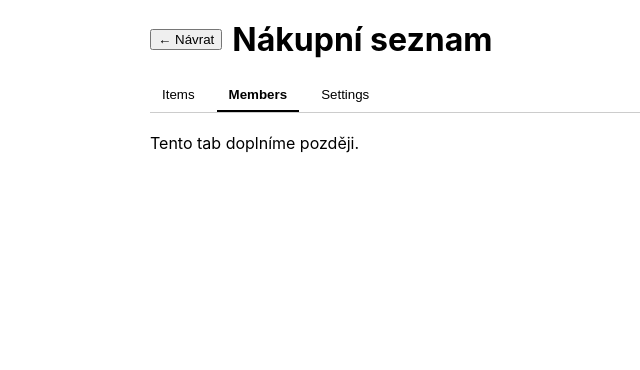
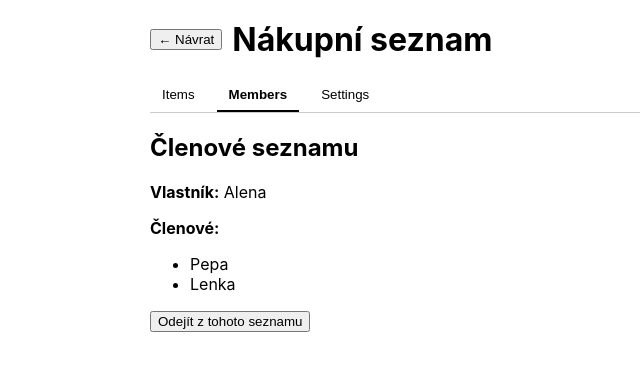
Before and after one commit to Jakub-Karal/fe-ukol-2, a React (Create React App) app: page / in a window 1280 px wide. Both pictures are taken after a click on the button "Members". Shown: the top 370 px of the page, without its empty margins (90-730 px from the left). Built offline with nearby package versions, Linux system fonts and the light colour scheme.

Commit message:
Members and Settings tabs

```diff
--- /dev/null
+++ b/src/components/ShoppingListDetail/MembersTab.jsx
@@ -0,0 +1,63 @@
+function MembersTab({
+  owner,
+  members,
+  currentUser,
+  isOwner,
+  newMemberName,
+  onNewMemberNameChange,
+  onAddMember,
+  onRemoveMember,
+  onLeaveList,
+}) {
+  const isMember = members.some((m) => m.id === currentUser.id);
+
+  return (
+    <div>
+      <h2>Členové seznamu</h2>
+
+      <p>
+        <strong>Vlastník:</strong> {owner.name}
+      </p>
+
+      <p>
+        <strong>Členové:</strong>
+      </p>
+      {members.length === 0 ? (
+        <p>Žádní členové.</p>
+      ) : (
+        <ul>
+          {members.map((member) => (
+            <li key={member.id}>
+              {member.name}{" "}
+              {isOwner && (
+                <button onClick={() => onRemoveMember(member.id)}>
+                  Odebrat
+                </button>
+              )}
+            </li>
+          ))}
+        </ul>
+      )}
+
+      {isOwner && (
+        <div style={{ marginTop: 10 }}>
+          <input
+            type="text"
+            placeholder="Jméno nového člena"
+            value={newMemberName}
+            onChange={(e) => onNewMemberNameChange(e.target.value)}
+          />
+          <button onClick={onAddMember}>Přidat člena</button>
+        </div>
+      )}
+
+      {!isOwner && isMember && (
+        <div style={{ marginTop: 10 }}>
+          <button onClick={onLeaveList}>Odejít z tohoto seznamu</button>
+        </div>
+      )}
+    </div>
+  );
+}
+
+export default MembersTab;
--- /dev/null
+++ b/src/components/ShoppingListDetail/SettingsTab.jsx
@@ -0,0 +1,32 @@
+function SettingsTab({
+  listName,
+  editedName,
+  onEditedNameChange,
+  onSaveName,
+  isOwner,
+}) {
+  return (
+    <div>
+      <h2>Nastavení</h2>
+
+      <p>
+        Aktuální název: <strong>{listName}</strong>
+      </p>
+
+      {isOwner ? (
+        <div style={{ marginTop: 10 }}>
+          <input
+            type="text"
+            value={editedName}
+            onChange={(e) => onEditedNameChange(e.target.value)}
+          />
+          <button onClick={onSaveName}>Uložit nový název</button>
+        </div>
+      ) : (
+        <p>Tento název může měnit pouze vlastník.</p>
+      )}
+    </div>
+  );
+}
+
+export default SettingsTab;
--- a/src/components/ShoppingListDetail/ShoppingListDetail.jsx
+++ b/src/components/ShoppingListDetail/ShoppingListDetail.jsx
@@ -1,6 +1,8 @@
 import { useState } from "react";
 import Tabs from "./Tabs";
 import ItemsTab from "./ItemsTab";
+import MembersTab from "./MembersTab";
+import SettingsTab from "./SettingsTab";
 
 function ShoppingListDetail({ initialData, currentUser }) {
   const [list, setList] = useState(initialData);
@@ -8,8 +10,12 @@ function ShoppingListDetail({ initialData, currentUser }) {
   const [showDone, setShowDone] = useState(false);
   const [searchTerm, setSearchTerm] = useState("");
   const [newItem, setNewItem] = useState("");
+  const [newMemberName, setNewMemberName] = useState("");
+  const [editedName, setEditedName] = useState(list.name);
 
-  // položky
+  const isOwner = currentUser.id === list.owner.id;
+
+  // --- položky ---
   const handleAddItem = () => {
     if (newItem.trim() === "") return;
 
@@ -35,16 +41,47 @@ function ShoppingListDetail({ initialData, currentUser }) {
     setList({ ...list, items });
   };
 
-  // filtr
   const filteredItems = list.items
     .filter((item) => (showDone ? true : !item.done))
     .filter((item) =>
       item.name.toLowerCase().includes(searchTerm.toLowerCase())
     );
 
+  // --- členové ---
+  const handleAddMember = () => {
+    if (!isOwner) return;
+    if (newMemberName.trim() === "") return;
+
+    const newMember = {
+      id: Date.now(),
+      name: newMemberName,
+    };
+
+    setList({ ...list, members: [...list.members, newMember] });
+    setNewMemberName("");
+  };
+
+  const handleRemoveMember = (memberId) => {
+    if (!isOwner) return;
+    const members = list.members.filter((m) => m.id !== memberId);
+    setList({ ...list, members });
+  };
+
+  const handleLeaveList = () => {
+    const members = list.members.filter((m) => m.id !== currentUser.id);
+    setList({ ...list, members });
+  };
+
+  // --- název seznamu (Settings) ---
+  const handleSaveName = () => {
+    if (!isOwner) return;
+    if (editedName.trim() === "") return;
+    setList({ ...list, name: editedName });
+  };
+
   return (
     <div style={{ padding: 20, maxWidth: 800, margin: "0 auto" }}>
-      {/* horní lišta podle wireframu */}
+      {/* hlavička podle wireframu */}
       <header
         style={{
           marginBottom: 20,
@@ -57,10 +94,8 @@ function ShoppingListDetail({ initialData, currentUser }) {
         <h1 style={{ margin: 0 }}>Nákupní seznam</h1>
       </header>
 
-      {/* Tabs */}
       <Tabs activeTab={activeTab} onChangeTab={setActiveTab} />
 
-      {/* obsah (zatím jen Items) */}
       {activeTab === "items" && (
         <ItemsTab
           items={filteredItems}
@@ -77,8 +112,28 @@ function ShoppingListDetail({ initialData, currentUser }) {
         />
       )}
 
-      {activeTab !== "items" && (
-        <p style={{ marginTop: 20 }}>Tento tab doplníme později.</p>
+      {activeTab === "members" && (
+        <MembersTab
+          owner={list.owner}
+          members={list.members}
+          currentUser={currentUser}
+          isOwner={isOwner}
+          newMemberName={newMemberName}
+          onNewMemberNameChange={setNewMemberName}
+          onAddMember={handleAddMember}
+          onRemoveMember={handleRemoveMember}
+          onLeaveList={handleLeaveList}
+        />
+      )}
+
+      {activeTab === "settings" && (
+        <SettingsTab
+          listName={list.name}
+          editedName={editedName}
+          onEditedNameChange={setEditedName}
+          onSaveName={handleSaveName}
+          isOwner={isOwner}
+        />
       )}
     </div>
   );
```
